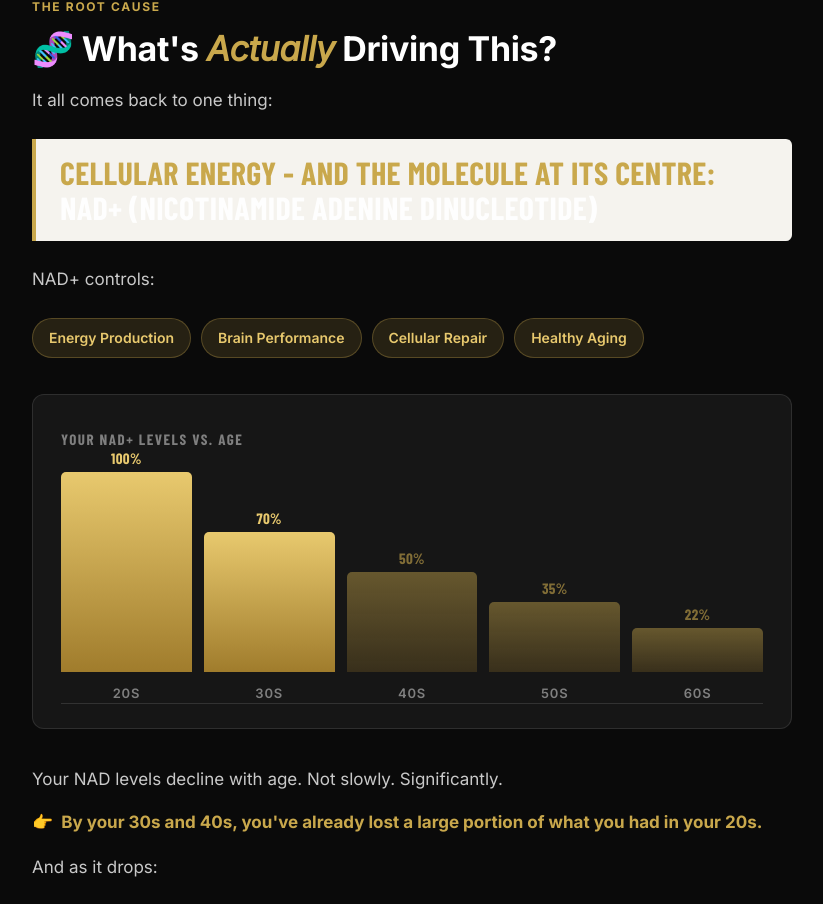
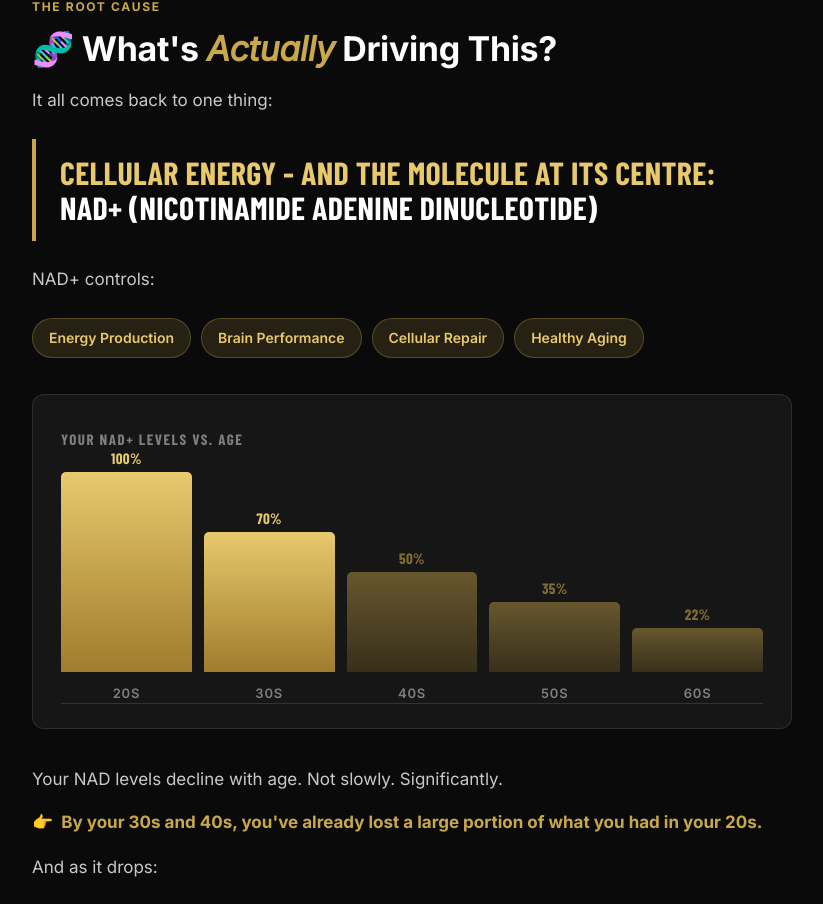
Before and after one commit to timdgoodwin-coder/bsl-go, a Next.js app: page /listicle-2 in a window 1280 px wide. Shown: the part 3277-4181 px from the top of the page, without its empty margins (228-1051 px from the left). Built offline with nearby package versions, Linux system fonts and the light colour scheme; a web font is replaced by a local one.

Commit message:
fix: improve contrast on NAD+ pullquote in listicle-2 - dark bg with amber/white text

```diff
--- a/app/listicle-2/page.js
+++ b/app/listicle-2/page.js
@@ -193,9 +193,9 @@ export default function Listicle2() {
           <p style={{ marginTop: '16px' }}>
             It all comes back to one thing:
           </p>
-          <div className="pullquote" style={{ margin: '24px 0', color: 'var(--amber)' }}>
+          <div className="pullquote" style={{ margin: '24px 0', background: 'var(--black)', borderColor: 'var(--amber)', color: 'var(--amber-light)' }}>
             Cellular Energy  -  and the molecule at its centre:
-            <br /><span style={{ color: 'var(--white)', opacity: 0.9 }}>NAD+ (Nicotinamide Adenine Dinucleotide)</span>
+            <br /><span style={{ color: 'var(--white)', opacity: 1, fontWeight: 500 }}>NAD+ (Nicotinamide Adenine Dinucleotide)</span>
           </div>
           <p>NAD+ controls:</p>
           <div className="impact-pills">
```
